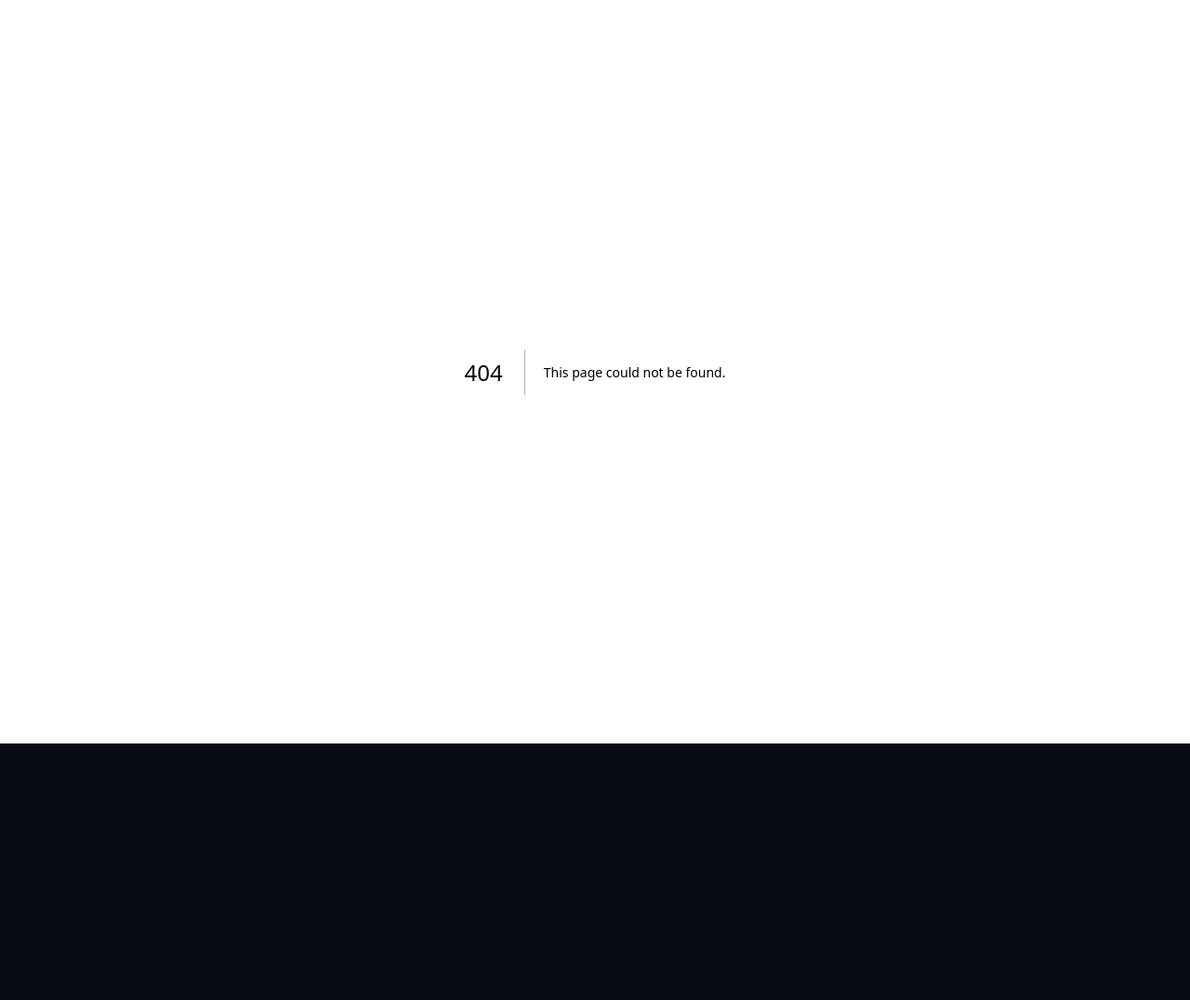
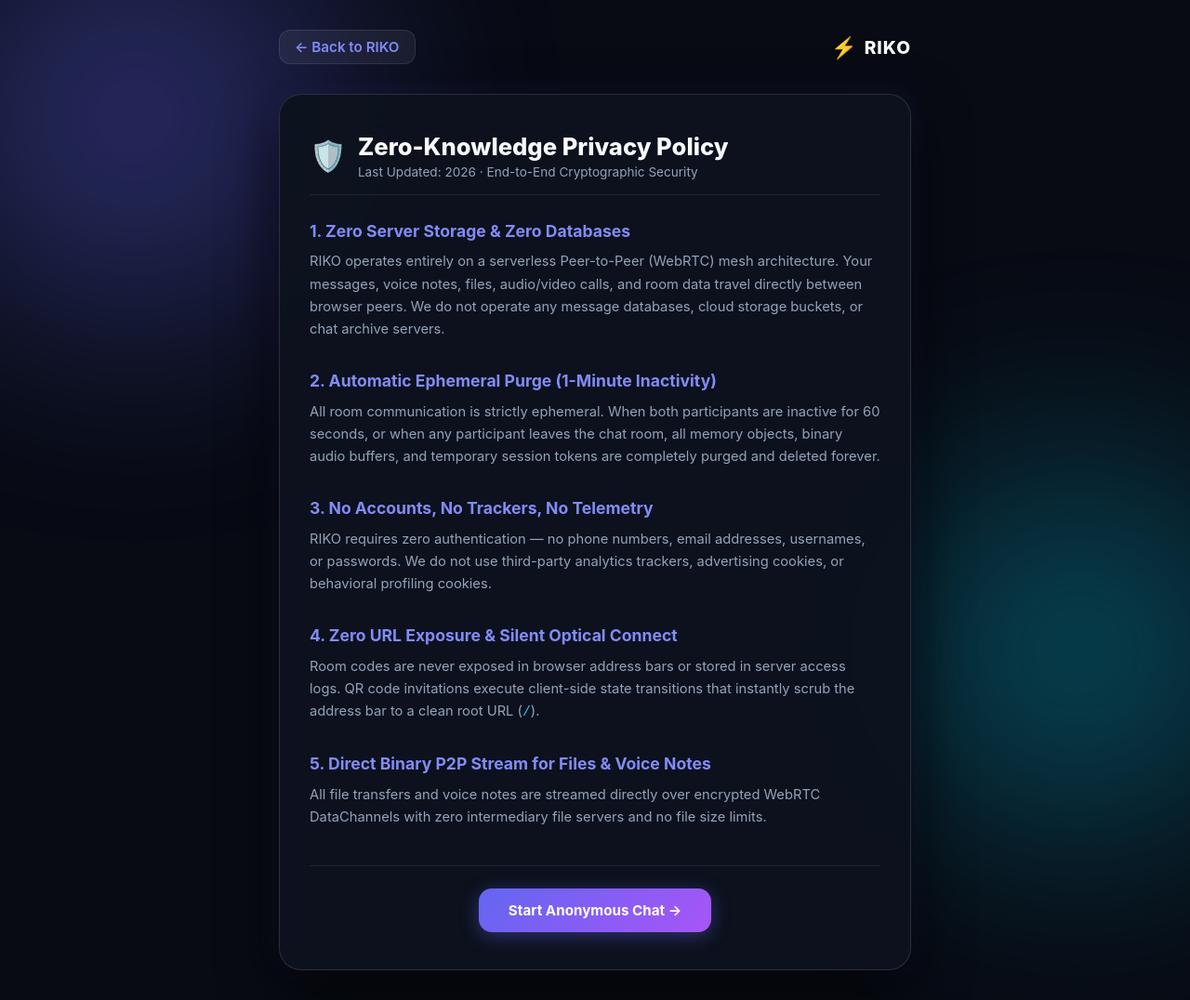
Before and after one commit to thedeepurajput/RIKO, a Next.js app: page /privacy in a window 1280 px wide. Before the commit this address had no page. Shown: the whole page at 93% size. Before the commit the page ends 800 px from the top, so only its background shows below. Built offline with nearby package versions, Linux system fonts and the light colour scheme.

Commit message:
Add dedicated /privacy page and prominent privacy badge on Home UI

```diff
--- /dev/null
+++ b/app/privacy/page.js
@@ -0,0 +1,129 @@
+import Link from 'next/link';
+
+export const metadata = {
+  title: 'Privacy Policy — RIKO Ephemeral Chat',
+  description: 'RIKO Zero-Knowledge Privacy Policy and Security Guarantee.',
+};
+
+export default function PrivacyPage() {
+  return (
+    <div className="home-container" style={{ minHeight: '100vh', padding: '2rem 1rem' }}>
+      <div className="bg-orbs">
+        <div className="orb orb-1" />
+        <div className="orb orb-2" />
+      </div>
+
+      <div style={{ maxWidth: '680px', margin: '0 auto', width: '100%', position: 'relative', zIndex: 2 }}>
+        <div style={{ display: 'flex', justifyContent: 'space-between', alignItems: 'center', marginBottom: '2rem' }}>
+          <Link
+            href="/"
+            style={{
+              color: '#818cf8',
+              textDecoration: 'none',
+              fontWeight: '600',
+              fontSize: '0.95rem',
+              display: 'inline-flex',
+              alignItems: 'center',
+              gap: '6px',
+              background: 'rgba(255,255,255,0.06)',
+              padding: '8px 16px',
+              borderRadius: '12px',
+              border: '1px solid rgba(255,255,255,0.1)'
+            }}
+          >
+            ← Back to RIKO
+          </Link>
+          <div style={{ display: 'flex', alignItems: 'center', gap: '8px' }}>
+            <span style={{ fontSize: '1.4rem' }}>⚡</span>
+            <span style={{ fontWeight: '800', fontSize: '1.2rem', color: '#f8fafc', letterSpacing: '1px' }}>RIKO</span>
+          </div>
+        </div>
+
+        <div
+          style={{
+            background: 'rgba(13, 18, 30, 0.95)',
+            border: '1px solid rgba(255, 255, 255, 0.12)',
+            borderRadius: '24px',
+            padding: '2.5rem 2rem',
+            boxShadow: '0 20px 60px rgba(0,0,0,0.8), 0 0 30px rgba(99,102,241,0.15)',
+            backdropFilter: 'blur(20px)',
+          }}
+        >
+          <div style={{ display: 'flex', alignItems: 'center', gap: '12px', marginBottom: '1.5rem', borderBottom: '1px solid rgba(255,255,255,0.08)', paddingBottom: '1rem' }}>
+            <span style={{ fontSize: '2rem' }}>🛡️</span>
+            <div>
+              <h1 style={{ fontSize: '1.6rem', fontWeight: '800', color: '#f8fafc', margin: 0 }}>Zero-Knowledge Privacy Policy</h1>
+              <p style={{ color: '#94a3b8', fontSize: '0.85rem', margin: '4px 0 0 0' }}>Last Updated: 2026 · End-to-End Cryptographic Security</p>
+            </div>
+          </div>
+
+          <div style={{ display: 'flex', flexDirection: 'column', gap: '1.8rem', color: '#cbd5e1', lineHeight: '1.65' }}>
+            <section>
+              <h3 style={{ color: '#818cf8', fontSize: '1.1rem', fontWeight: '700', marginBottom: '0.4rem' }}>
+                1. Zero Server Storage & Zero Databases
+              </h3>
+              <p style={{ fontSize: '0.92rem', color: '#94a3b8' }}>
+                RIKO operates entirely on a serverless Peer-to-Peer (WebRTC) mesh architecture. Your messages, voice notes, files, audio/video calls, and room data travel directly between browser peers. We do not operate any message databases, cloud storage buckets, or chat archive servers.
+              </p>
+            </section>
+
+            <section>
+              <h3 style={{ color: '#818cf8', fontSize: '1.1rem', fontWeight: '700', marginBottom: '0.4rem' }}>
+                2. Automatic Ephemeral Purge (1-Minute Inactivity)
+              </h3>
+              <p style={{ fontSize: '0.92rem', color: '#94a3b8' }}>
+                All room communication is strictly ephemeral. When both participants are inactive for 60 seconds, or when any participant leaves the chat room, all memory objects, binary audio buffers, and temporary session tokens are completely purged and deleted forever.
+              </p>
+            </section>
+
+            <section>
+              <h3 style={{ color: '#818cf8', fontSize: '1.1rem', fontWeight: '700', marginBottom: '0.4rem' }}>
+                3. No Accounts, No Trackers, No Telemetry
+              </h3>
+              <p style={{ fontSize: '0.92rem', color: '#94a3b8' }}>
+                RIKO requires zero authentication — no phone numbers, email addresses, usernames, or passwords. We do not use third-party analytics trackers, advertising cookies, or behavioral profiling cookies.
+              </p>
+            </section>
+
+            <section>
+              <h3 style={{ color: '#818cf8', fontSize: '1.1rem', fontWeight: '700', marginBottom: '0.4rem' }}>
+                4. Zero URL Exposure & Silent Optical Connect
+              </h3>
+              <p style={{ fontSize: '0.92rem', color: '#94a3b8' }}>
+                Room codes are never exposed in browser address bars or stored in server access logs. QR code invitations execute client-side state transitions that instantly scrub the address bar to a clean root URL (<code style={{ color: '#38bdf8' }}>/</code>).
+              </p>
+            </section>
+
+            <section>
+              <h3 style={{ color: '#818cf8', fontSize: '1.1rem', fontWeight: '700', marginBottom: '0.4rem' }}>
+                5. Direct Binary P2P Stream for Files & Voice Notes
+              </h3>
+              <p style={{ fontSize: '0.92rem', color: '#94a3b8' }}>
+                All file transfers and voice notes are streamed directly over encrypted WebRTC DataChannels with zero intermediary file servers and no file size limits.
+              </p>
+            </section>
+          </div>
+
+          <div style={{ marginTop: '2.5rem', paddingTop: '1.5rem', borderTop: '1px solid rgba(255,255,255,0.08)', textAlign: 'center' }}>
+            <Link
+              href="/"
+              style={{
+                display: 'inline-block',
+                background: 'linear-gradient(135deg, #6366f1 0%, #a855f7 100%)',
+                color: '#fff',
+                textDecoration: 'none',
+                fontWeight: '700',
+                padding: '0.85rem 2rem',
+                borderRadius: '14px',
+                fontSize: '0.95rem',
+                boxShadow: '0 4px 20px rgba(99, 102, 241, 0.4)'
+              }}
+            >
+              Start Anonymous Chat →
+            </Link>
+          </div>
+        </div>
+      </div>
+    </div>
+  );
+}
```
Also changed, not shown: app/page.js (+18 -0 lines).
